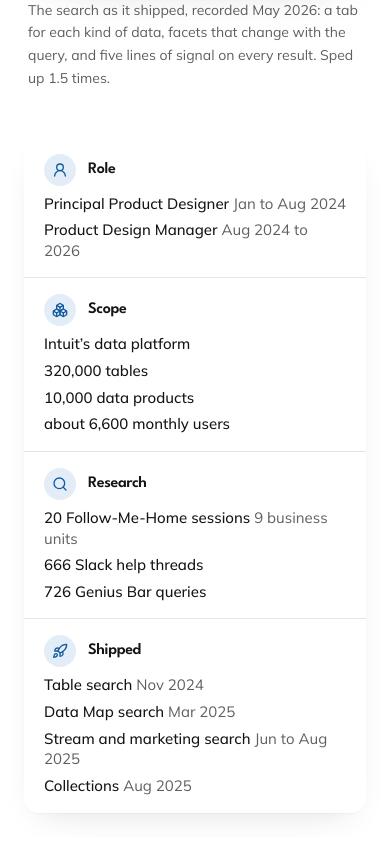
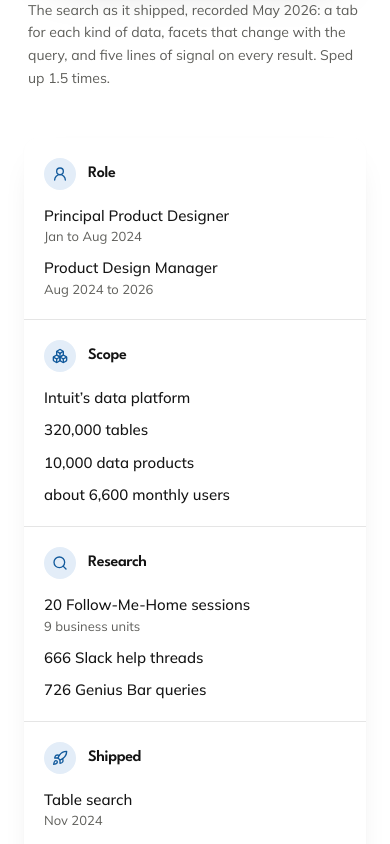
Before and after one commit to kbhawalk24/kbhawalk24.github.io, a Next.js app: page /work/search-2 in a window 390 px wide. Shown: the part 1000-1844 px from the top of the page. Built offline with nearby package versions, Linux system fonts and the light colour scheme.

Commit message:
Facts table: four columns across, icon and label on top of each, facts stacked beneath with the date or count on its own muted line; two columns on tablets, one on phones
Co-Authored-By: Claude Fable 5.1 <noreply@anthropic.com>

```diff
--- a/components/short-page.tsx
+++ b/components/short-page.tsx
@@ -583,39 +583,36 @@ const FACT_ICONS: Record<string, React.ComponentType<{ className?: string; style
   Role: UserRound, Scope: Boxes, Research: Search, Shipped: Rocket, Team: UserRound,
 }
 
-/** The opening facts as a transposed table: one row per label, read top to
- *  bottom in the order Role, Scope, Research, Shipped. Facts sit on a
- *  four-column sub-grid so they align down the block, each as the fact in
- *  medium weight with its date or count in small muted type beneath. The
- *  label is top-aligned with the row's first line; the icon carries the
- *  page's tint. Spacing on the 8-point scale. */
+/** The opening facts: four columns across, Role, Scope, Research, Shipped,
+ *  each with a tinted icon and its label on top and short facts stacked
+ *  beneath, the date or count of each in muted type on its own line.
+ *  Hairline dividers between columns; two columns on tablets, one on phones. */
 function Facts({ facts, tint }: { facts: PageFact[]; tint: string }) {
   return (
-    <dl className={cn(CARD, 'mt-12 divide-y divide-border overflow-hidden p-0')}>
-      {facts.map((f) => {
+    <dl className={cn(CARD, 'mt-12 grid overflow-hidden p-0 sm:grid-cols-2 lg:grid-cols-4')}>
+      {facts.map((f, i) => {
         const Icon = FACT_ICONS[f.label]
         return (
-          <div key={f.label} className="grid sm:grid-cols-[10rem_minmax(0,1fr)]">
-            <dt className="flex items-center gap-3 px-5 pt-4 sm:items-start sm:py-4 sm:pr-4">
+          <div key={f.label} className={cn('px-5 py-5', i > 0 && 'border-t border-border sm:border-t-0', i % 2 === 1 && 'sm:border-l sm:border-border', i >= 2 && 'sm:border-t sm:border-border lg:border-t-0', i > 0 && 'lg:border-l lg:border-border')}>
+            <dt className="flex items-center gap-3">
               {Icon && (
                 <span className="flex size-8 shrink-0 items-center justify-center rounded-full" style={{ backgroundColor: `color-mix(in oklab, ${tint} 12%, var(--card))` }}>
                   <Icon className="size-4" style={tintText(tint)} aria-hidden />
                 </span>
               )}
-              <span className="font-heading text-base font-semibold leading-8 tracking-tight text-foreground">{f.label}</span>
+              <span className="font-heading text-base font-semibold tracking-tight text-foreground">{f.label}</span>
             </dt>
             {f.lines ? (
-              <dd className="flex flex-col gap-y-1.5 px-5 pb-4 pt-2 sm:flex-row sm:flex-wrap sm:items-baseline sm:gap-y-1 sm:border-l sm:border-border sm:py-4 sm:pt-5">
-                {f.lines.map((line, li) => (
-                  <span key={line.text + (line.note ?? '')} className="font-sans text-[15px] leading-snug text-foreground">
-                    <span className="font-medium">{line.text}</span>
-                    {line.note && <span className="text-muted-foreground"> {line.note}</span>}
-                    {li < f.lines!.length - 1 && <span className="mx-3 hidden text-muted-foreground/60 sm:inline" aria-hidden>·</span>}
-                  </span>
+              <dd className="mt-4 grid gap-3">
+                {f.lines.map((line) => (
+                  <div key={line.text + (line.note ?? '')}>
+                    <p className="font-sans text-[15px] font-medium leading-snug text-foreground">{line.text}</p>
+                    {line.note && <p className="mt-0.5 font-sans text-[13px] leading-snug text-muted-foreground">{line.note}</p>}
+                  </div>
                 ))}
               </dd>
             ) : (
-              <dd className="px-5 pb-4 pt-2 text-pretty font-sans text-[15px] leading-relaxed text-foreground sm:border-l sm:border-border sm:py-4">{f.value}</dd>
+              <dd className="mt-4 text-pretty font-sans text-[15px] leading-relaxed text-foreground">{f.value}</dd>
             )}
           </div>
         )
```
